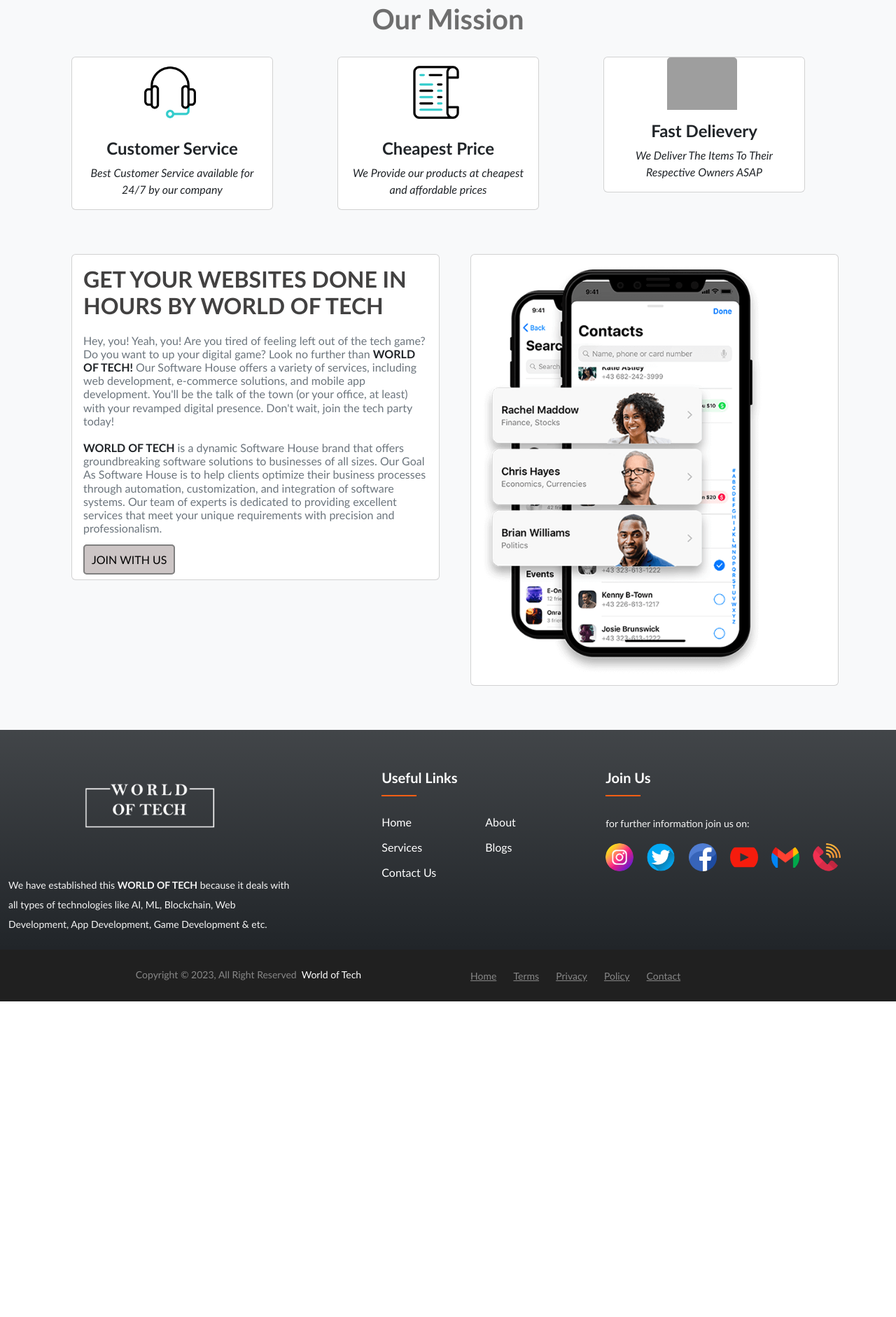
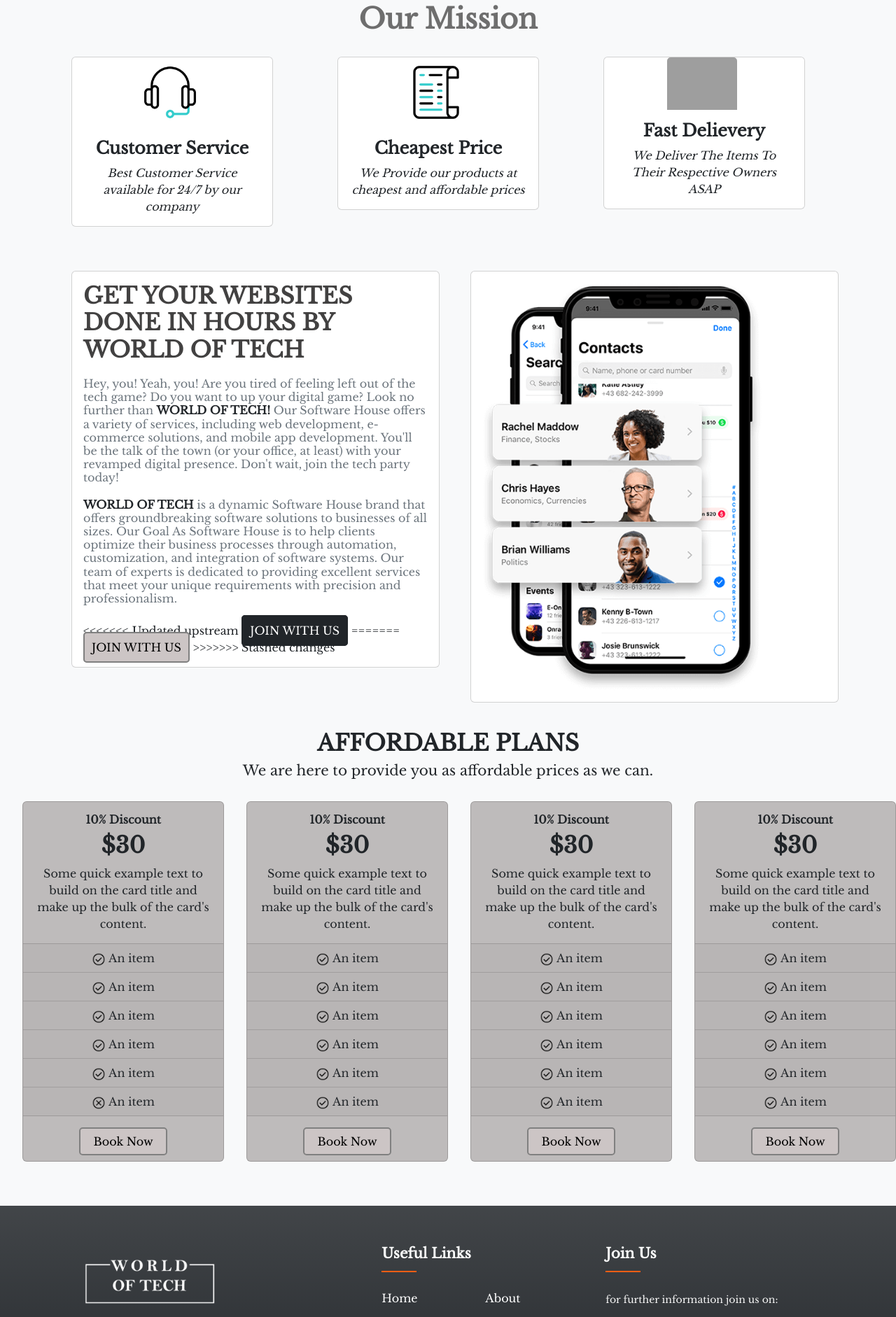
Before and after one commit to mesumbinshaukat/World-Of-Tech, a PHP site: page / in a window 1280 px wide. Shown: the part 551-2433 px from the top of the page at 70% size. Before the commit the page ends 1982 px from the top, so only its background shows below. Run offline with PHP 8.4, Linux system fonts and the light colour scheme; some libraries are stand-ins or nearby versions; grey boxes are pictures that could not be loaded.

Commit message:
comitted

```diff
--- a/index.php
+++ b/index.php
@@ -16,6 +16,11 @@
 
     <link rel="shortcut icon" href="./LOGO/youtube-picture(500px-500px).png">
     <style>
+
+       @import url('https://fonts.googleapis.com/css2?family=Roboto+Slab:wght@300&display=swap');
+  body{
+    font-family: 'Roboto Slab', serif !important;
+  }
     .image {
         width: 100px !important;
         margin-left: 90px;
@@ -26,12 +31,32 @@
             margin-top: -80px !important;
         }
     }
+    .side-block{
+        display:none;
+        transition:.3s;
+    }
+    .side-arrow{
+        display:block;
+        background-color:gray;
+        border:2px solid darkgray;
+        border-radius:50%;
+        padding:5px;
+        position:fixed;
+        top:85%;
+        left:95%;
+        z-index: 1;
+    }
+
     </style>
 </head>
 
 <body class="bg-light">
+    <div id="top"></div>
+    <div id="arrow" class="side-arrow side-block">
+        <a href="#top"><img src="./Icons/keyboard_double_arrow_up_FILL0_wght400_GRAD0_opsz48.png" alt=""></a>
+    </div>
 
-    <section id="navbar" class="">
+    <section id="" class="">
 
         <?php include("navbar.html");?>
 
@@ -55,24 +80,30 @@
                     <?php include('secondcard.html'); ?>
                 </div>
                 <section>
+            <?php include('plans.html'); ?>
 
                     <section>
                         <?php# include('cards.php');?>
 
-                    </section>
-
-                </section>
-                <section>
-                    <footer class="footer mt-5">
-                        <?php include("footer.html");?>
-                    </footer>
+    </section>
+    <section>
+        <footer class="footer mt-5">
+            <?php include("footer.html");?>
+        </footer>
+    </section>
 
 
-                </section>
 
-                <!-- <script src="./jquery/jquery-3.5.1.min.js"> -->
-                </script>
+    <script src="./jquery/jquery-3.6.0.min.js"></script>
+       <script>
+       $(document).ready(function () {
+      $(window).scroll(function () {
+        // alert("working")
 
+        $('#arrow').toggleClass('side-arrow', $(this).scrollTop() > 200);
+      });
+    });
+</script>
 </body>
 
 </html>
--- a/navbar.html
+++ b/navbar.html
@@ -2,10 +2,19 @@
 <link href="./bootstrap-5.2.3/css/bootstrap.min.css" rel="stylesheet">
 
   <link rel="stylesheet" href="css/style.css">
+  <style>
+    .bgtrans{
+      background-color: transparent;
+    }
+    .scrolled {
+  background-color: rgba(73, 71, 71, 0.712) !important;
+  transition: background-color 200ms linear;
+}
+  </style>
 </head>
 <body>
 
-<nav class="navbar navbar-expand-lg navbar-dark  fixed-top bg-transparent">
+<nav id="navbar" class="navbar navbar-expand-lg fixed-top scrolled bg-trans">
   <div class="container-fluid ">
     <a class="navbar-brand" href="#"><img src="./LOGO/Text-logo_1920-1080.png" alt="logo" width="140" class="rounded"></a>
     <button class="navbar-toggler" type="button" data-bs-toggle="collapse" data-bs-target="#navbarSupportedContent" aria-controls="navbarSupportedContent" aria-expanded="false" aria-label="Toggle navigation">
@@ -14,16 +23,16 @@
     <div class="collapse navbar-collapse" id="navbarSupportedContent">
       <ul class="navbar-nav me-auto mb-lg-0 ">
         <li class="nav-item">
-          <a class="nav-link active fw-bold spacing first_sp" aria-current="page" href="index.php">Home</a>
+          <a class="nav-link active fw-bold spacing first_sp text-white" aria-current="page" href="index.php">Home</a>
         </li>
         <li class="nav-item">
-          <a class="nav-link active fw-bold spacing" href="about.php">About Us</a>
+          <a class="nav-link active fw-bold spacing text-white" href="about.php">About Us</a>
         </li>
         <li class="nav-item">
-          <a class="nav-link active fw-bold spacing disabled" href="blog.php">Blogs</a>
+          <a class="nav-link active fw-bold spacing text-white" href="blog.php">Blogs</a>
         </li>
         <li class="nav-item">
-          <a class="nav-link active fw-bold spacing" href="Services.php">Services</a>
+          <a class="nav-link active fw-bold spacing text-white" href="services.php">Services</a>
         </li>
 
 
@@ -44,6 +53,14 @@
 </nav>
 
 <script src="./bootstrap-5.2.3/js/bootstrap.min.js"></script>
-
+<script src="./jquery/jquery-3.6.0.min.js"></script>
+<script>
+   $(function () {
+  $(document).scroll(function () {
+    var $nav = $("#navbar");
+    $nav.toggleClass('scrolled', $(this).scrollTop() > 300);
+  });
+});
+</script>
 </body>
 </html>
--- /dev/null
+++ b/plans.html
@@ -0,0 +1,142 @@
+<!DOCTYPE html>
+<html lang="en">
+
+<head>
+    <meta charset="UTF-8">
+    <meta http-equiv="X-UA-Compatible" content="IE=edge">
+    <meta name="viewport" content="width=device-width, initial-scale=1.0">
+    <link href="https://cdn.jsdelivr.net/npm/bootstrap@5.0.2/dist/css/bootstrap.min.css" rel="stylesheet">
+    <title>Document</title>
+    <style>
+
+        .planimage{
+            width: 20px;
+        }
+        .our{
+            font-size: medium;
+            width: 80px;
+            border: 2px solid gray;
+            background-color: rgb(204, 197, 197);
+            padding:8px 18px;
+            border-radius: 5px;
+            color: black;
+            text-decoration: none;
+            transition: .3s;
+        }
+        .our:hover{
+            transform: scale(1.1);
+            color: black;
+        }
+
+        .cardbg{
+            background-color: rgba(184, 181, 181, 0.911) !important;
+            transition: .3s ease-in-out;
+        }
+        .cardbg:hover{
+            transform: scale(1.05);
+        }
+    </style>
+</head>
+
+<body>
+    <div class="container-fluid ">
+        <br>
+        <h1 class="text-center fs-2 fw-bold">
+            AFFORDABLE PLANS
+        </h1>
+        <h6 class="text-center fs-5 fw-light">
+            We are here to provide you as affordable prices as we can.
+        </h6>
+        <br>
+        <div class="row">
+            <div class="col-lg-3 col-md-6 col-sm-12">
+                <div class="card text-center cardbg" style="width: 18rem;">
+                    <div class="card-body">
+                        <h3 class="fs-6 fw-bold">10% Discount</h3>
+                      <h5 class="card-title fs-2 fw-bolder">$30</h5>
+                      <p class="card-text">Some quick example text to build on the card title and make up the bulk of the card's content.</p>
+                    </div>
+                    <ul class="list-group list-group-flush mb-2">
+                      <li class="list-group-item cardbg"><img class="planimage" src="./Icons/check_circle_FILL0_wght400_GRAD0_opsz48.png" alt=""> An item</li>
+                      <li class="list-group-item cardbg"><img class="planimage" src="./Icons/check_circle_FILL0_wght400_GRAD0_opsz48.png" alt=""> An item</li>
+                      <li class="list-group-item cardbg"><img class="planimage" src="./Icons/check_circle_FILL0_wght400_GRAD0_opsz48.png" alt=""> An item</li>
+                      <li class="list-group-item cardbg"><img class="planimage" src="./Icons/check_circle_FILL0_wght400_GRAD0_opsz48.png" alt=""> An item</li>
+                      <li class="list-group-item cardbg"><img class="planimage" src="./Icons/check_circle_FILL0_wght400_GRAD0_opsz48.png" alt=""> An item</li>
+                      <li class="list-group-item cardbg"><img class="planimage" src="./Icons/cancel_FILL0_wght400_GRAD0_opsz48.png" alt=""> An item</li>
+                    </ul>
+                    <div class="card-body">
+                      <a href="" class="our" >Book Now</a>
+                    </div>
+                  </div>
+            </div>
+            <div class="col-lg-3 col-md-6 col-sm-12">
+                <div class="card text-center cardbg" style="width: 18rem;">
+                    <div class="card-body">
+                        <h3 class="fs-6 fw-bold">10% Discount</h3>
+                      <h5 class="card-title fs-2 fw-bolder">$30</h5>
+                      <p class="card-text">Some quick example text to build on the card title and make up the bulk of the card's content.</p>
+                    </div>
+                    <ul class="list-group list-group-flush mb-2">
+                      <li class="list-group-item cardbg"><img class="planimage" src="./Icons/check_circle_FILL0_wght400_GRAD0_opsz48.png" alt=""> An item</li>
+                      <li class="list-group-item cardbg"><img class="planimage" src="./Icons/check_circle_FILL0_wght400_GRAD0_opsz48.png" alt=""> An item</li>
+                      <li class="list-group-item cardbg"><img class="planimage" src="./Icons/check_circle_FILL0_wght400_GRAD0_opsz48.png" alt=""> An item</li>
+                      <li class="list-group-item cardbg"><img class="planimage" src="./Icons/check_circle_FILL0_wght400_GRAD0_opsz48.png" alt=""> An item</li>
+                      <li class="list-group-item cardbg"><img class="planimage" src="./Icons/check_circle_FILL0_wght400_GRAD0_opsz48.png" alt=""> An item</li>
+                      <li class="list-group-item cardbg"><img class="planimage" src="./Icons/check_circle_FILL0_wght400_GRAD0_opsz48.png" alt=""> An item</li>
+                    </ul>
+                    <div class="card-body">
+                        <a href="" class="our">Book Now</a>
+                    </div>
+                  </div>
+            </div>
+            <div class="col-lg-3 col-md-6 col-sm-12">
+                <div class="card text-center cardbg" style="width: 18rem;">
+                    <div class="card-body">
+                        <h3 class="fs-6 fw-bold">10% Discount</h3>
+                      <h5 class="card-title fs-2 fw-bolder">$30</h5>
+                      <p class="card-text">Some quick example text to build on the card title and make up the bulk of the card's content.</p>
+                    </div>
+                    <ul class="list-group list-group-flush mb-2">
+                      <li class="list-group-item cardbg"><img class="planimage" src="./Icons/check_circle_FILL0_wght400_GRAD0_opsz48.png" alt=""> An item</li>
+                      <li class="list-group-item cardbg"><img class="planimage" src="./Icons/check_circle_FILL0_wght400_GRAD0_opsz48.png" alt=""> An item</li>
+                      <li class="list-group-item cardbg"><img class="planimage" src="./Icons/check_circle_FILL0_wght400_GRAD0_opsz48.png" alt=""> An item</li>
+                      <li class="list-group-item cardbg"><img class="planimage" src="./Icons/check_circle_FILL0_wght400_GRAD0_opsz48.png" alt=""> An item</li>
+                      <li class="list-group-item cardbg"><img class="planimage" src="./Icons/check_circle_FILL0_wght400_GRAD0_opsz48.png" alt=""> An item</li>
+                      <li class="list-group-item cardbg"><img class="planimage" src="./Icons/check_circle_FILL0_wght400_GRAD0_opsz48.png" alt=""> An item</li>
+                    </ul>
+                    <div class="card-body">
+                        <a href="" class="our">Book Now</a>
+                    </div>
+                  </div>
+            </div>
+            <div class="col-lg-3 col-md-6 col-sm-12">
+                <div class="card text-center cardbg" style="width: 18rem;">
+                    <div class="card-body">
+                        <h3 class="fs-6 fw-bold">10% Discount</h3>
+                      <h5 class="card-title fs-2 fw-bolder">$30</h5>
+                      <p class="card-text">Some quick example text to build on the card title and make up the bulk of the card's content.</p>
+                    </div>
+                    <ul class="list-group list-group-flush mb-2">
+                      <li class="list-group-item cardbg"><img class="planimage" src="./Icons/check_circle_FILL0_wght400_GRAD0_opsz48.png" alt=""> An item</li>
+                      <li class="list-group-item cardbg"><img class="planimage" src="./Icons/check_circle_FILL0_wght400_GRAD0_opsz48.png" alt=""> An item</li>
+                      <li class="list-group-item cardbg"><img class="planimage" src="./Icons/check_circle_FILL0_wght400_GRAD0_opsz48.png" alt=""> An item</li>
+                      <li class="list-group-item cardbg"><img class="planimage" src="./Icons/check_circle_FILL0_wght400_GRAD0_opsz48.png" alt=""> An item</li>
+                      <li class="list-group-item cardbg"><img class="planimage" src="./Icons/check_circle_FILL0_wght400_GRAD0_opsz48.png" alt=""> An item</li>
+                      <li class="list-group-item cardbg"><img class="planimage" src="./Icons/check_circle_FILL0_wght400_GRAD0_opsz48.png" alt=""> An item</li>
+                    </ul>
+                    <div class="card-body">
+                        <a href="" class="our">Book Now</a>
+                    </div>
+                  </div>
+            </div>
+        </div>
+    </div>
+
+
+
+
+
+    <script src="./bootstrap-5.2.3/js/bootstrap.min.js"></script>
+</body>
+
+</html>
--- a/secondcard.html
+++ b/secondcard.html
@@ -45,7 +45,8 @@
             transition: .3s;
         }
         .button:hover{
-              transform: scale(1.2);
+              width: 90px;
+              color: black;
         }
     </style>
 </head>
@@ -70,7 +71,11 @@
                             their business processes through automation, customization, and integration of software
                             systems. Our team of experts is dedicated to providing excellent services that meet your
                             unique requirements with precision and professionalism.</h6>
+<<<<<<< Updated upstream
                         <a href="contact.php" class="button btn-dark ">JOIN WITH US</a>
+=======
+                        <a href="#" class="button ">JOIN WITH US</a>
+>>>>>>> Stashed changes
                     </div>
                 </div>
             </div>
--- a/startingcards.html
+++ b/startingcards.html
@@ -9,10 +9,10 @@
     <link href="https://cdn.jsdelivr.net/npm/bootstrap@5.0.2/dist/css/bootstrap.min.css" rel="stylesheet">
     <link href="https://unpkg.com/aos@2.3.1/dist/aos.css" rel="stylesheet">
     <style>
-      *{
+      /* *{
         font-family: 'Gill Sans', 'Gill Sans MT', Calibri, 'Trebuchet MS', sans-serif;
 
-      }
+      } */
       .ftext{
         color: rgb(110, 110, 110);
       }
```
Also changed, not shown: Icons/cancel_FILL0_wght400_GRAD0_opsz48.png (added), Icons/check_circle_FILL0_wght400_GRAD0_opsz48.png (added), Icons/keyboard_double_arrow_up_FILL0_wght400_GRAD0_opsz48.png (added).
